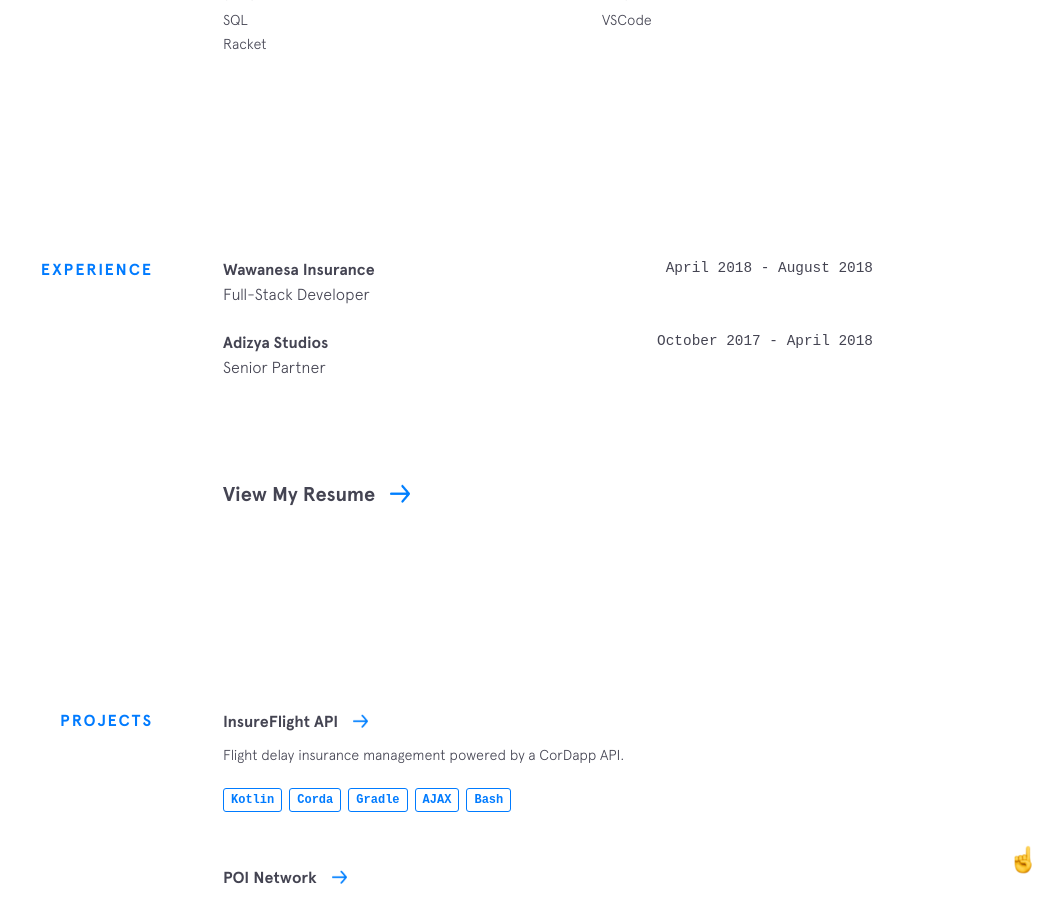
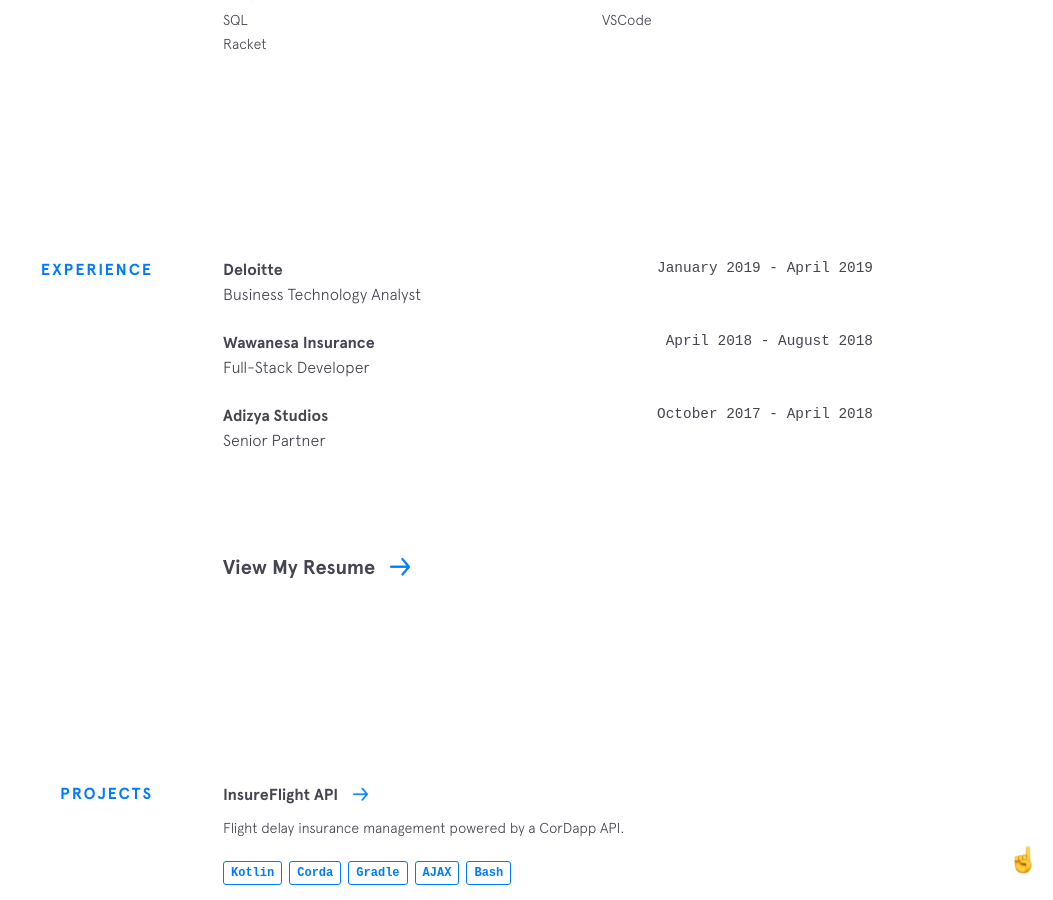
Before and after one commit to PronoyC/pronoyc.github.io, a Jekyll site: the page built from index.html, in a window 1280 px wide and 900 px high, scrolled down 1832 px. Shown: the whole window, without its empty margins (227-1280 px from the left). Built offline with Jekyll 4.4.1, drawn with Linux system fonts in a browser that asks for light colours; nearby versions of some CDN libraries.

Commit message:
Update experience.yml

```diff
--- a/_data/experience.yml
+++ b/_data/experience.yml
@@ -1,3 +1,8 @@
+- company: Deloitte
+  url: https://www2.deloitte.com/ca/en.html
+  time: January 2019 - April 2019
+  position: Business Technology Analyst
+
 - company: Wawanesa Insurance
   url: https://www.wawanesa.com/canada/
   time: April 2018 - August 2018
```
